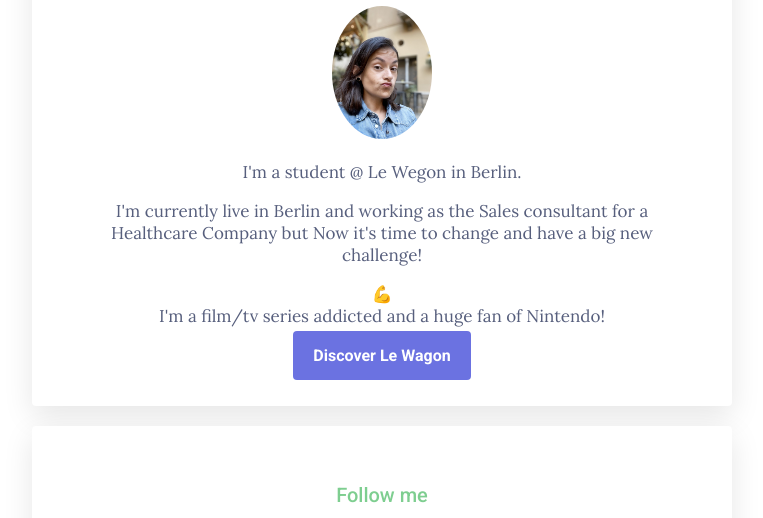
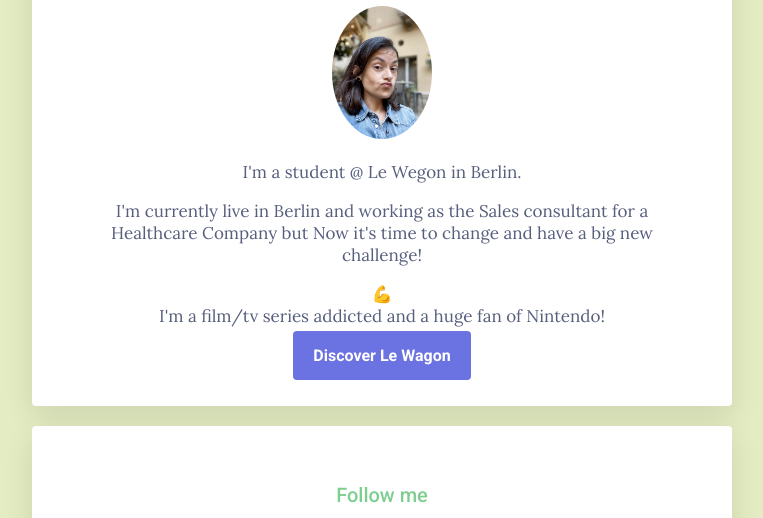
Before and after one commit to ElisabetaX/profile, a plain HTML site: page index.html in a window 1280 px wide. Shown: the part 155-673 px from the top of the page, without its empty margins (258-1021 px from the left). Drawn offline with Linux system fonts and the light colour scheme.

Commit message:
Update style.css

```diff
--- a/style.css
+++ b/style.css
@@ -1,6 +1,6 @@
 /* Colors and fonts */
 body {
-    background: ##E3ECC2;
+    background: #E3ECC2;
     color: #575F7D;
     font-family: 'Lora', serif;
     font-size: 17px;
```
